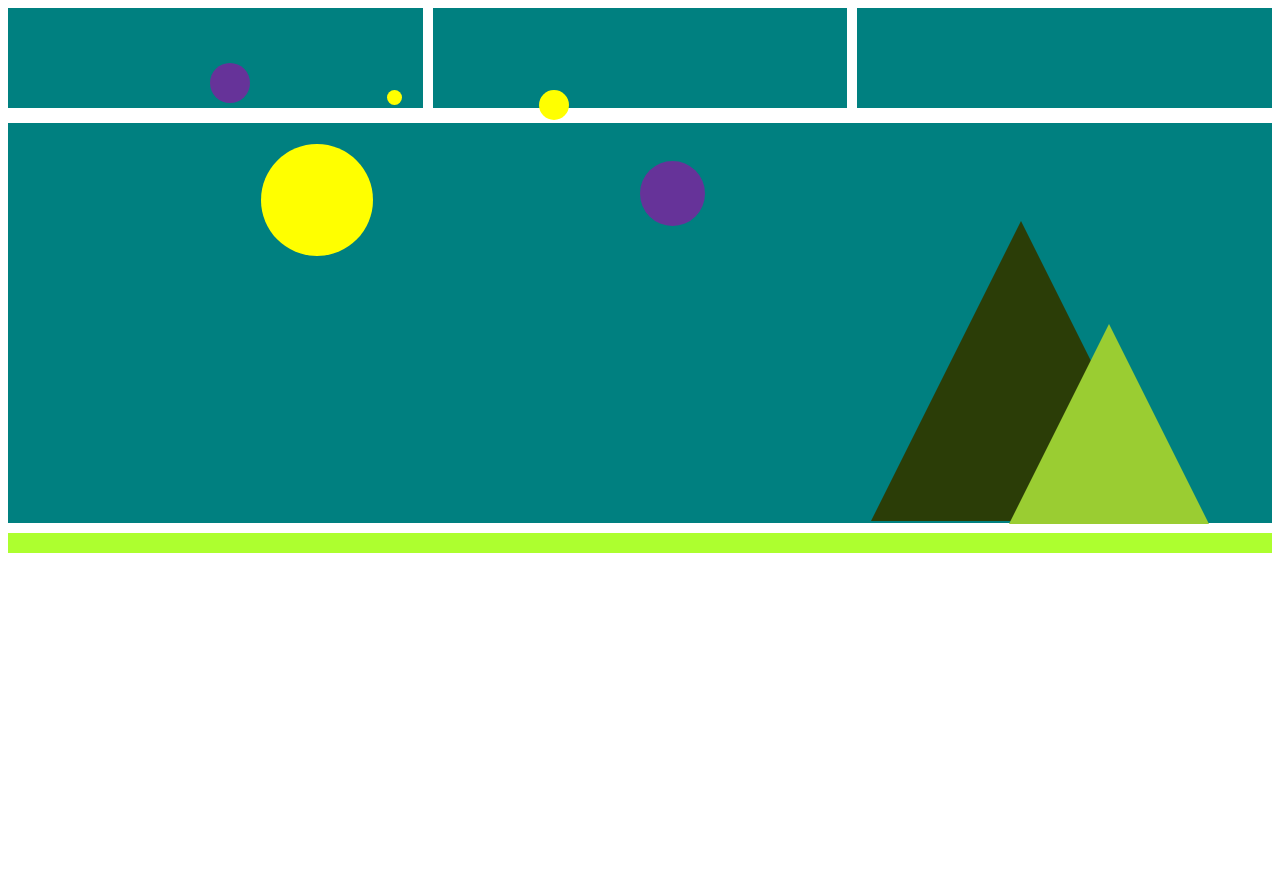
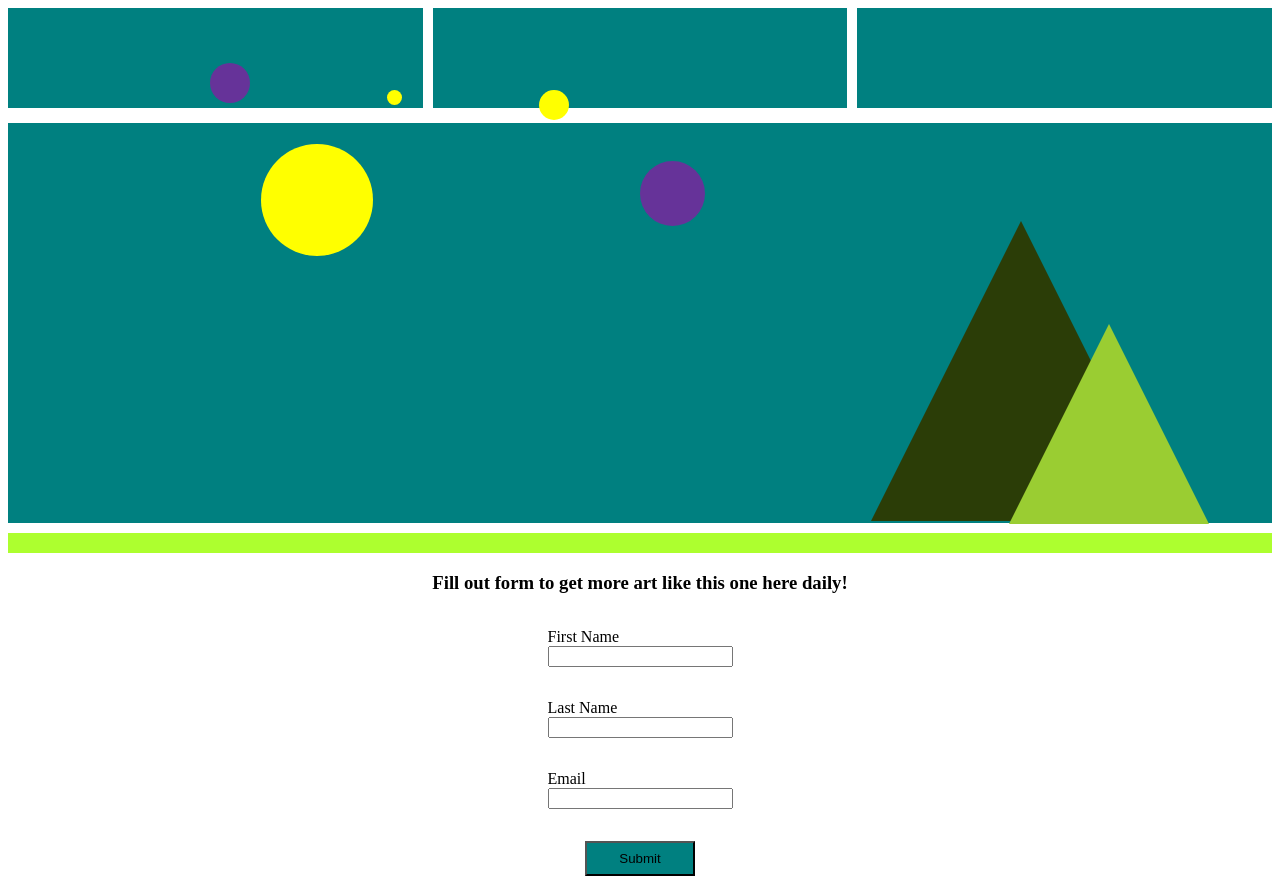
Before and after one commit to Speciale20/block10, a plain HTML site: page index.html in a window 1280 px wide. Before the commit the page ends 800 px from the top, so only its background shows below. Drawn offline with Linux system fonts and the light colour scheme.

Commit message:
html form added with new page

```diff
--- a/index.html
+++ b/index.html
@@ -26,6 +26,24 @@
     <div class="triangle tri-two"></div>
 
   </main>
+  <h3>Fill out form to get more art like this one here daily!</h3>
+  <form action="submit.html">
+    <div class="form">
+      <div class="formInput">
+        <label for="firstname">First Name</label>
+        <input type="text">
+      </div>
+      <div class="formInput">
+        <label for="lastname">Last Name</label>
+        <input type="text">
+      </div>
+      <div class="formInput">
+        <label for="email">Email </label>
+        <input type="email">
+      </div>
+      <input type="submit" value="Submit" class="submitButton">
+    </div>
+  </form>
 
 </body>
 
--- a/style.css
+++ b/style.css
@@ -102,3 +102,28 @@ main {
   top: 39%;
   z-index: 1;
 }
+
+h3 {
+  text-align: center;
+}
+
+.form {
+  display: flex;
+  flex-direction: column;
+
+}
+
+.formInput {
+  margin: 1rem;
+  display: flex;
+  flex-direction: column;
+  align-self: center;
+}
+
+.submitButton {
+  margin-top: 1rem;
+  padding: .5rem 2rem;
+  align-self: center;
+  margin-top: 1rem;
+  background-color: teal;
+}
```
Also changed, not shown: submit.html (added, +17 -0 lines).
